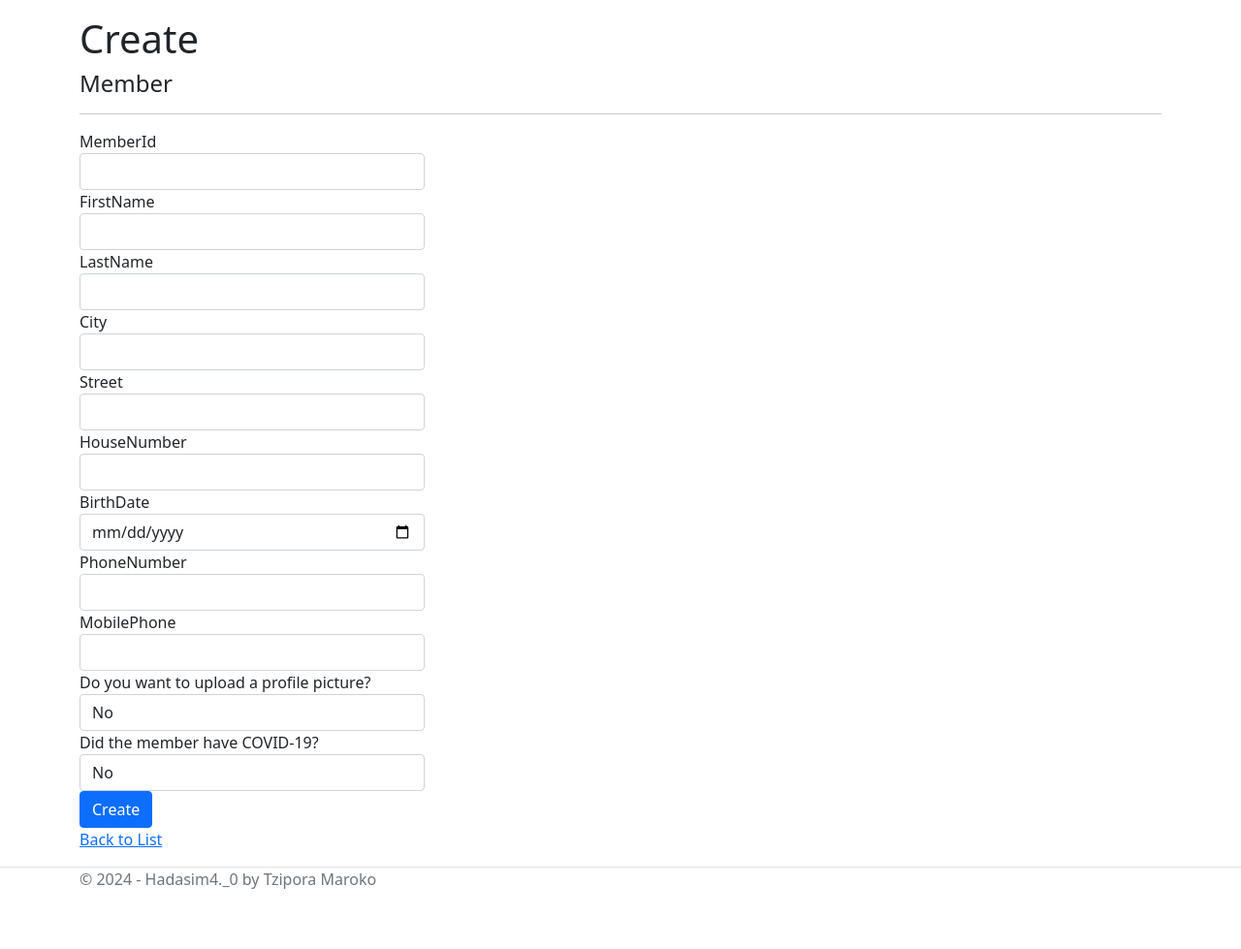
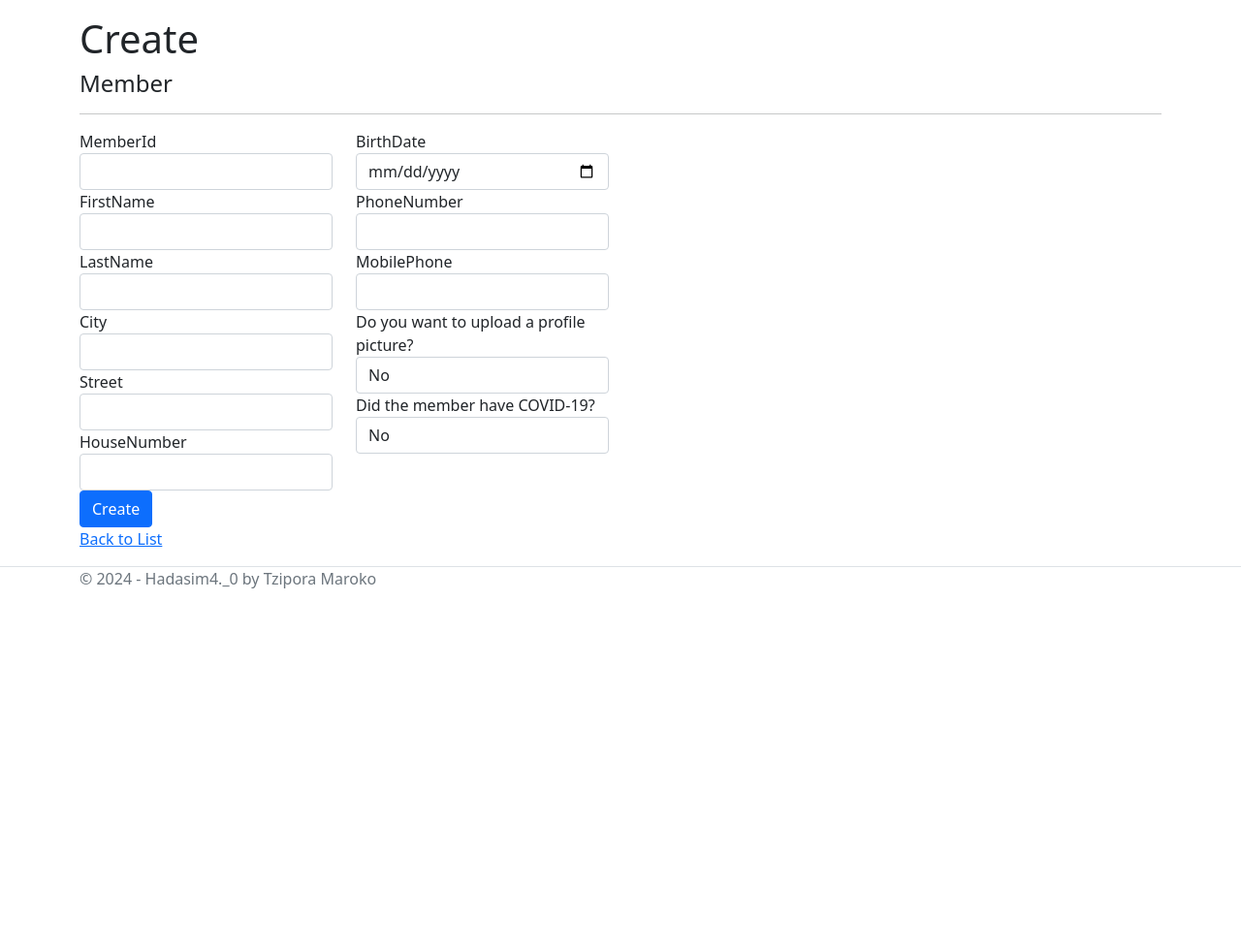
Before and after one commit to TziporaMaroko/Hadasim4.0, an ASP.NET Core app: page /Members/Create in a window 1280 px wide. Shown: the part 57-1036 px from the top of the page at 97% size. After the commit the page ends 664 px from the top, so only its background shows below. Run offline with ASP.NET Core 8, Linux system fonts and the light colour scheme.

Commit message:
fixed layout

```diff
--- a/Hadasim4.0/Views/Members/Create.cshtml
+++ b/Hadasim4.0/Views/Members/Create.cshtml
@@ -9,9 +9,11 @@
 <h4>Member</h4>
 <hr />
 <div class="row">
-    <div class="col-md-4">
+    <div class="col-md-6">
         <form asp-action="Create" method="post" enctype="multipart/form-data">
             <div asp-validation-summary="ModelOnly" class="text-danger"></div>
+            <div class="row">
+                <div class="col-md-6">
                     <div class="form-group">
                         <label asp-for="MemberId" class="control-label"></label>
                         <input asp-for="MemberId" class="form-control" />
@@ -42,6 +44,8 @@
                         <input asp-for="HouseNumber" class="form-control" />
                         <span asp-validation-for="HouseNumber" class="text-danger"></span>
                     </div>
+                </div>
+                <div class="col-md-6">
                     <div class="form-group">
                         <label asp-for="BirthDate" class="control-label"></label>
                         <input asp-for="BirthDate" type="date" class="form-control" />
@@ -89,6 +93,8 @@
                             <span asp-validation-for="RecoveryDate" class="text-danger"></span>
                         </div>
                     </div>
+                </div>
+            </div>
             <div class="form-group">
                 <input type="submit" value="Create" class="btn btn-primary" />
             </div>
```
Lines whose indentation alone changed are shown as unchanged.
